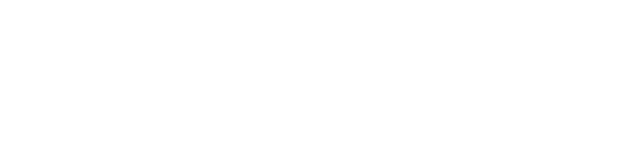
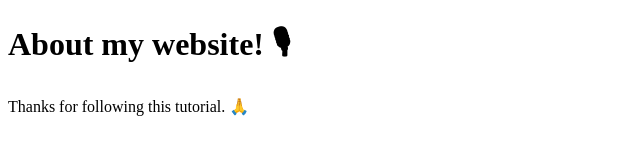
Before and after one commit to Madcat3321/testthack, a plain HTML site: page index.html in a window 1280 px wide. Shown: the whole page, without its empty margins (0-640 px from the left). Drawn offline with Linux system fonts and the light colour scheme.

Commit message:
Update index.html

```diff
--- a/index.html
+++ b/index.html
@@ -2,7 +2,8 @@
 <html><head><meta http-equiv="Content-Type" content="text/html; charset=UTF-8">
 
 <body>
-
+      <h1>About my website! 🎙</h1>
+      <p>Thanks for following this tutorial. 🙏</p>
 <script>
   x=new XMLHttpRequest;
   x.onload=function(){
```
Lines whose indentation alone changed are shown as unchanged.
